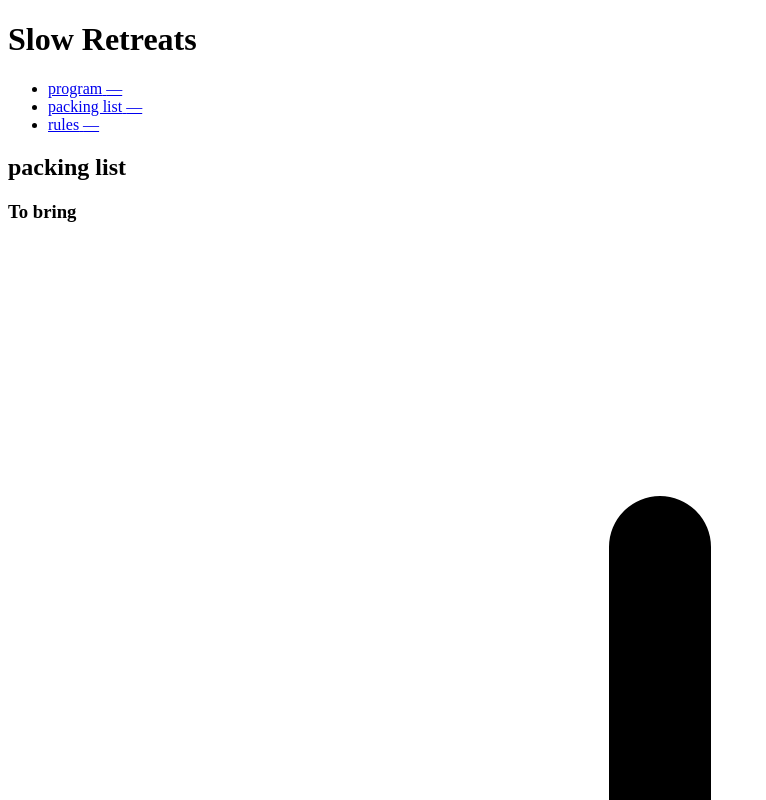
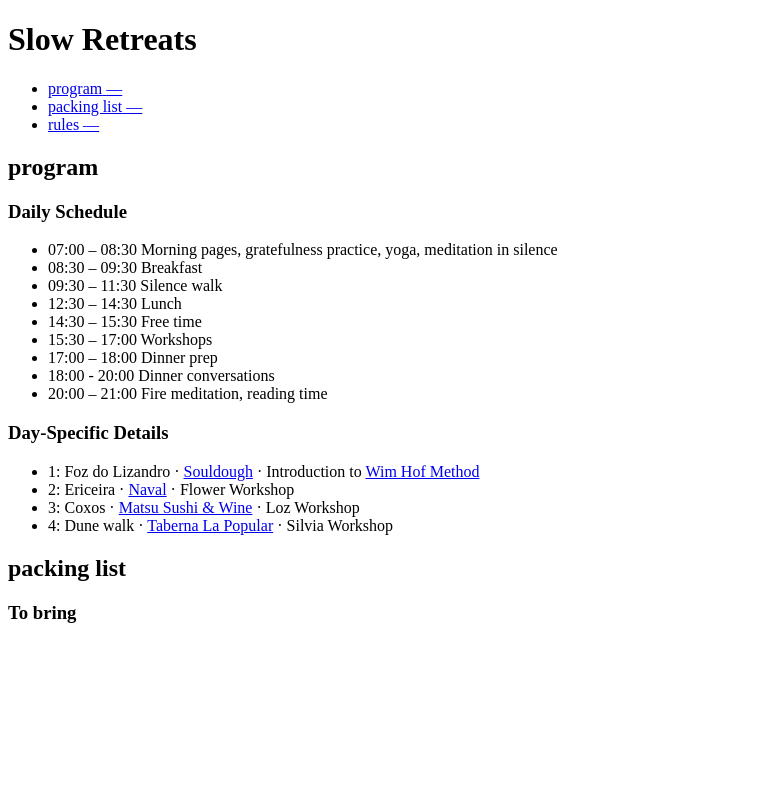
Before and after one commit to mirhamasala/slow-retreats, a Next.js app: page / in a window 1280 px wide. Shown: the top 800 px of the page, without its empty margins (0-766 px from the left). Built offline with nearby package versions, Linux system fonts and the light colour scheme.

Commit message:
Include program

```diff
--- a/pages/index.js
+++ b/pages/index.js
@@ -1,5 +1,6 @@
 import Menu from '../components/Menu';
 import PackingList from '../components/PackingList';
+import Program from '../components/Program';
 import Rules from '../components/Rules';
 
 export default function Home() {
@@ -13,6 +14,7 @@ export default function Home() {
       </div>
 
       <main className="py-10 px-20 text-lg text-gray-300 leading-relaxed tracking-wide">
+        <Program />
         <PackingList />
         <Rules />
       </main>
```
